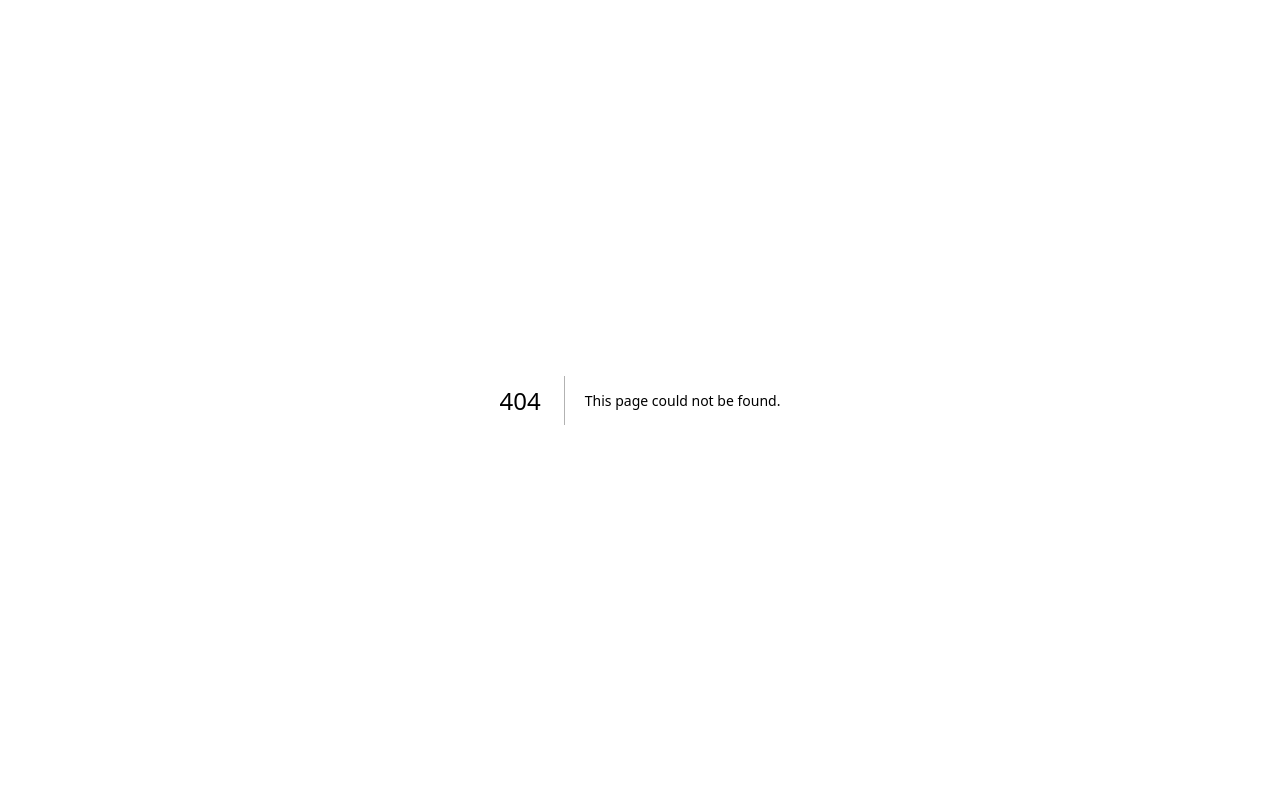
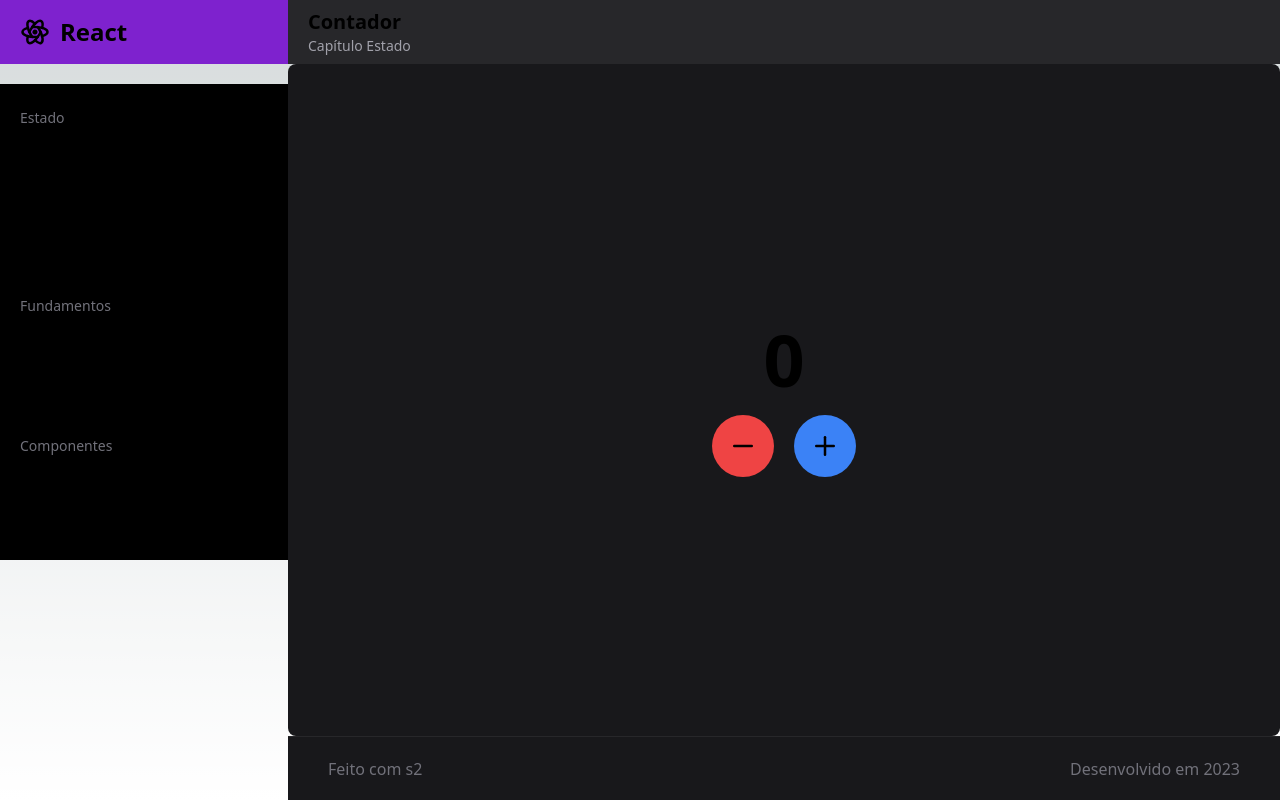
Before and after one commit to israelbulcaotavares/react-fundamentos-cod3r, a Next.js app: page /estado/contador in a window 1280 px wide. Before the commit this address had no page. Built offline with nearby package versions, Linux system fonts and the light colour scheme.

Commit message:
contador desafio

```diff
--- /dev/null
+++ b/src/pages/estado/contador.tsx
@@ -0,0 +1,33 @@
+import Pagina from "@/components/Pagina";
+import "../../app/globals.css";
+import { useState } from "react";
+import { IconMinus, IconPlus } from "@tabler/icons-react";
+
+export default function PaginaContador() {
+  const [num, setNum] = useState(0);
+
+  function increment() {
+    setNum(num + 1);
+    console.log(num);
+  }
+  function decrement() {
+    setNum(num - 1);
+    console.log(num);
+  }
+
+  return (
+    <Pagina titulo="Contador" subtitulo="Capítulo Estado">
+      <div className="flex flex-col gap-5 justify-center items-center w-full h-full">
+        <div className="text-7xl font-black">{num}</div>
+        <div className="flex gap-5">
+          <button className="bg-red-500 rounded-full p-4 hover:bg-red-400" onClick={decrement}>
+            <IconMinus size={30} />
+          </button>
+          <button className="bg-blue-500 rounded-full p-4 hover:bg-blue-400" onClick={increment}>
+            <IconPlus size={30}  />
+          </button>
+        </div>
+      </div>
+    </Pagina>
+  );
+}
```
